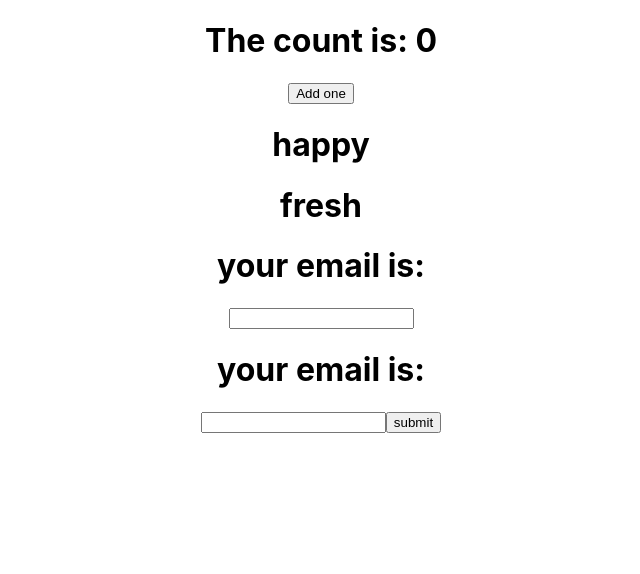
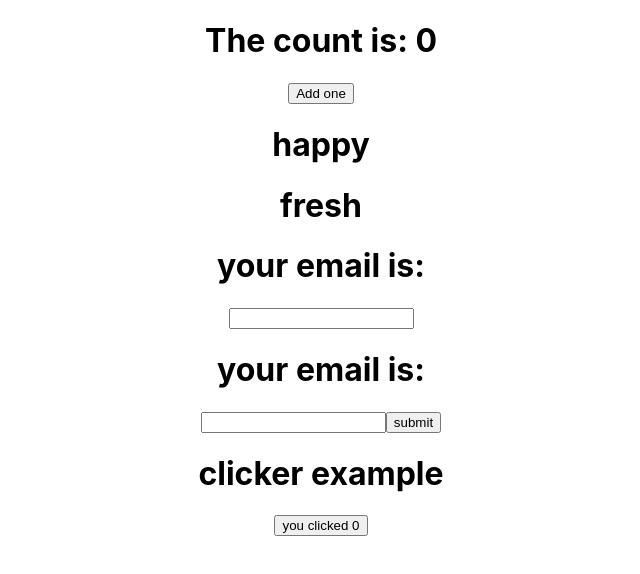
Before and after one commit to ehsansh/react-bootcamp, a React (Create React App) app: page / in a window 1280 px wide. Shown: the top 574 px of the page, without its empty margins (319-959 px from the left). Built offline with nearby package versions, Linux system fonts and the light colour scheme.

Commit message:
add clicker as an example for useEffect hook

```diff
--- a/src/App.js
+++ b/src/App.js
@@ -2,6 +2,7 @@ import './App.css';
 import CounterHooks from './CounterHooks';
 import SimpleFormHook from './SimpleFormHook';
 import SimpleFormCustomHook from './SimpleFormCustomHook';
+import Clicker from './Clicker';
 import Toggler from './Toggler';
 function App() {
     return (
@@ -10,6 +11,7 @@ function App() {
             <Toggler />
             <SimpleFormHook />
             <SimpleFormCustomHook />
+            <Clicker />
         </div>
     );
 }
--- /dev/null
+++ b/src/Clicker.js
@@ -0,0 +1,16 @@
+import React, { useState, useEffect } from 'react';
+
+export default function Clicker() {
+    const [count, setCount] = useState(0);
+    useEffect(() => {
+        document.title = `you clicked ${count} times`;
+    });
+    return (
+        <div>
+            <h1>clicker example</h1>
+            <button onClick={() => setCount(count + 1)}>
+                you clicked {count}
+            </button>
+        </div>
+    );
+}
```
